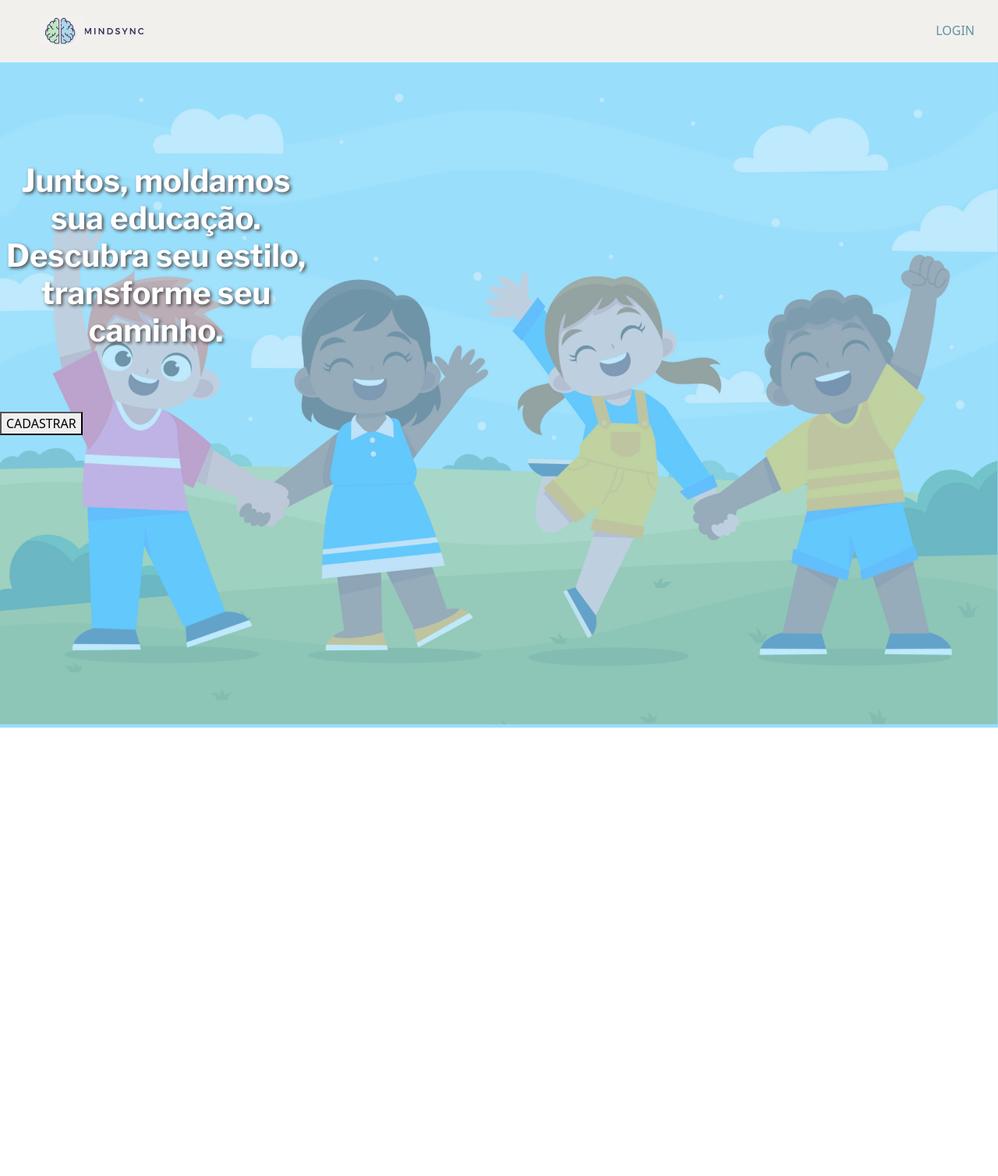
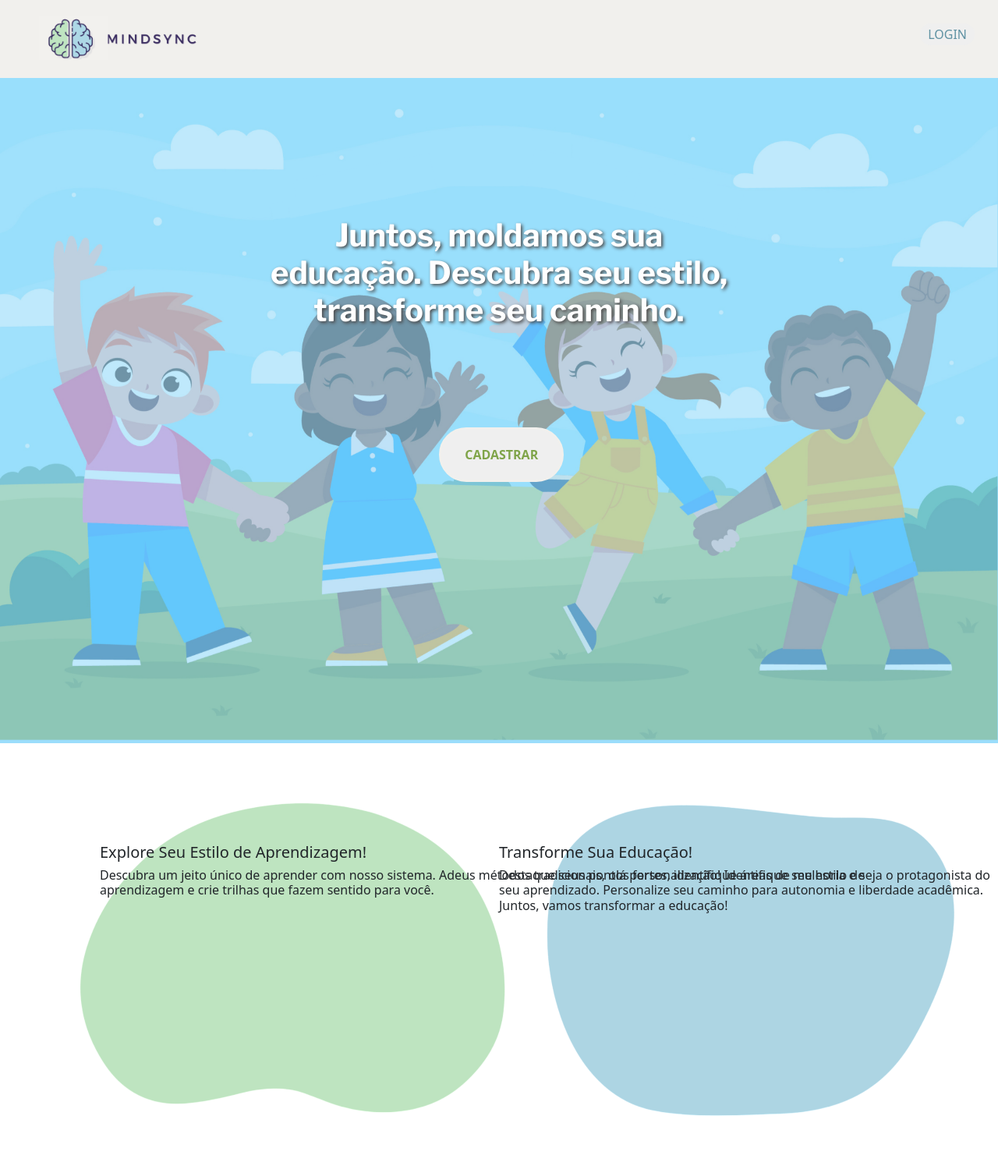
Before and after one commit to dudacaliari/MindSync, a plain HTML site: page index.html in a window 1280 px wide. Shown: the whole page at 78% size. Before the commit the page ends 933 px from the top, so only its background shows below. Drawn offline with nearby package versions, Linux system fonts and the light colour scheme.

Commit message:
🎨 Add elements to HTML and CSS

```diff
--- a/Style_index.css
+++ b/Style_index.css
@@ -1,11 +1,12 @@
 body{
     font-family: rubik;
     background-color: #F1F0ED;
+    /*min-height: 1800px; nao funciona*/
 }
 
 header{
     width: 100%;
-    height: 80px;
+    height: 100px;
     display: flex;
     background-color: #F1F0ED;
     padding-left: 30px;
@@ -15,10 +16,21 @@ header{
     margin: 20px;
 }
 
-#word_login{
+#button_login{
     margin: 30px;
     float: right;
     color: #6092A3;
+    border: 0px;
+    padding: 2px;
+    padding-left: 10px;
+    padding-right: 10px;
+    border-radius: 20px;
+}
+
+#button_login:hover{
+    background-color: #6092A3;
+    color:#F1F0ED;
+
 }
 
 #fundo_criancas{
@@ -47,16 +59,61 @@ header{
     font-family: 'Libre Franklin', sans-serif;
     color: white;
     text-shadow: 2px 2px 4px #4a4747;
+    width: 100%;
+    padding: 50px;
+    padding-left: 30px;
+    padding-right: 30px;
 }
 
 #btn_cadastro{
     position: absolute;
     margin-top: 35%;
+    margin-left: 44%;
+    padding: 20px;
+    padding-left: 30px;
+    padding-right: 30px;
+    border-radius: 50px;
+    border: 3px solid #F1F0ED;
+    color: #7FA449;
+    font-weight: bold;
 }
 
+#btn_cadastro:hover{
+    border: 3px solid #7FA449;
+
+}
+
+#elementos1e2{
+    display: flex;
+}
+
+#organico_verde{
+    width: 100%;
+    margin: 10%;
+}
+
+#organico_azul{
+    width: 100%;
+    margin-top: 10%;
+}
+
+.text_container2{
+    position: absolute;
+    margin-top: 10%;
+}
+
+.text_container1{
+    position: absolute;
+    margin: 10%;
+}
+
+
+
+/*
 #divisor_onda{
     --wave-url: url(./assets/waves.svg);
     background: var(--wave-url);
     position: absolute;
     z-index: 2;
 }
+*/
--- a/index.html
+++ b/index.html
@@ -20,16 +20,31 @@
         <header>
             <img id="logo" src="./Imagens/logo_horizontal.png"/>
             <div class="float-right">
-                <h6 id="word_login">LOGIN</h6>
+                <button id="button_login">LOGIN</button>
             </div>
         </header>
         <div class="Frase">
             <img id="fundo_criancas" src="./Imagens/criancas_fundotrs.png"/>
-            <h1 id="frase">Juntos, moldamos sua educação. Descubra seu estilo, transforme seu caminho.</h1>
+            <h1 id="frase">Juntos, moldamos sua <br>educação. Descubra seu estilo, <br>transforme seu caminho.</h1>
             <button id="btn_cadastro">CADASTRAR</button>
-            <div id="divisor_onda"></div>
+            <div id="divisor_onda">
+                <!-- <img id="img_onda" src="./Imagens/onda.png"/> -->
+            </div>
         </div>
-        <div>
-
+        <div id="elementos1e2">
+            <div id="elementos_1">
+                <div class="text_container1">
+                    <h5 id="titulo_1">Explore Seu Estilo de Aprendizagem!</h5>
+                    <h6 id="descricao_1">Descubra um jeito único de aprender com nosso sistema. Adeus métodos tradicionais, olá personalização! Identifique seu estilo de aprendizagem e crie trilhas que fazem sentido para você.</h6>
+                </div>
+                <img id="organico_verde" src="./Imagens/organico_verde.png"/>
+            </div>
+            <div id="elementos_2">
+                <div class="text_container2">
+                    <h5 id="titulo_2">Transforme Sua Educação!</h5>
+                    <h6 id="descricao_2">Destaque seus pontos fortes, identifique áreas de melhoria e seja o protagonista do seu aprendizado. Personalize seu caminho para autonomia e liberdade acadêmica. Juntos, vamos transformar a educação!</h6>
+                </div>
+                <img id="organico_azul" src="./Imagens/organico_azul.png"/>
+            </div>
         </div>
     </body>
```
